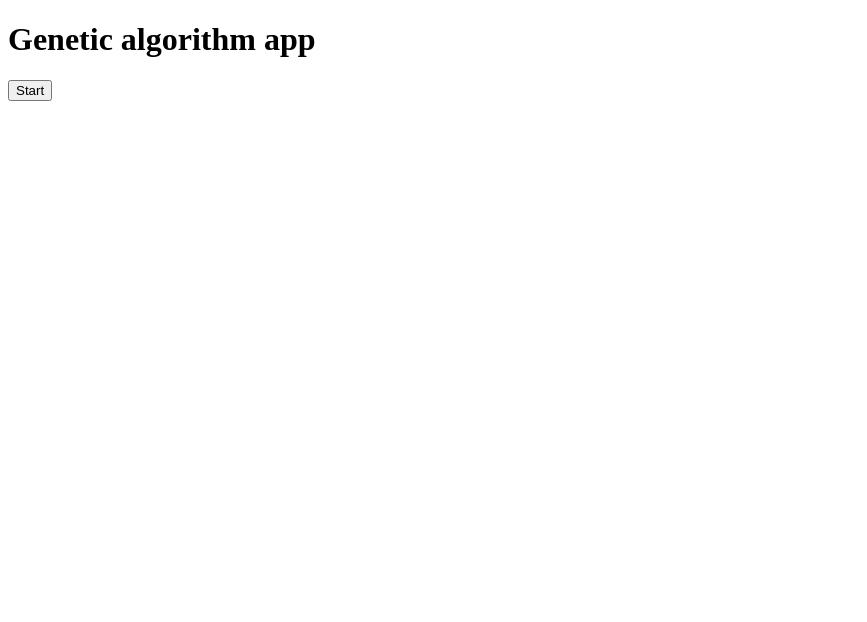
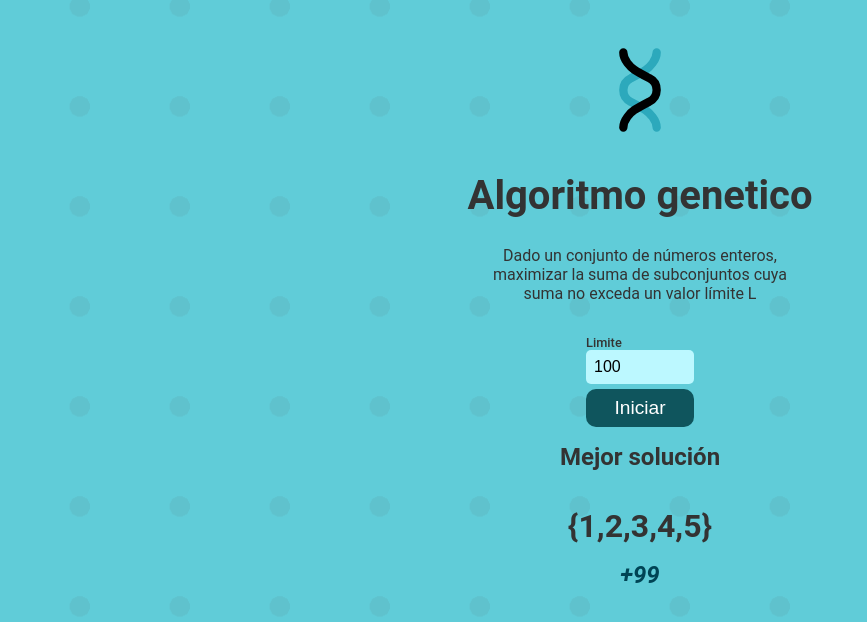
Before and after one commit to RicardoArce2404/tarea-2-aa, a Flask app: page / in a window 1280 px wide. Shown: the top 622 px of the page, without its empty margins (0-867 px from the left). Run offline with Flask 3, Linux system fonts and the light colour scheme; some libraries are stand-ins or nearby versions.

Commit message:
basic gui prototype

```diff
--- a/static/css/index.css
+++ b/static/css/index.css
@@ -0,0 +1,124 @@
+@keyframes moveBackground {
+    from {
+        background-position: 0 0;
+    }
+    to {
+        background-position: 100% 100%;
+    }
+}
+
+@keyframes buttonPress {
+    0% {
+        transform: scale(1);
+    }
+    100% {
+        transform: scale(0.95);
+    }
+}
+
+body {
+    --background-primary: #60ccd8;
+    --background-secondary: #5fc2cd;
+
+    /* rotate background 45 degrees */
+    background-color: #e5e5f7;
+    background-image: radial-gradient(var(--background-secondary) 10px, transparent 10px), radial-gradient(var(--background-secondary) 10px, var(--background-primary) 10px);
+    background-size: 100px 100px;
+    background-position: 0 0, 20px 20px;
+    animation: moveBackground 60s linear infinite;
+
+    font-family: 'Roboto', sans-serif;
+}
+
+img {
+    display: block;
+    margin-left: auto;
+    margin-right: auto;
+    margin-top: 2rem;
+    width: 100px;
+}
+
+h1 {
+    font-size: 2.5rem;
+    font-weight: 700;
+    color: #333;
+    text-align: center;
+    margin-top: 2rem;
+}
+
+h2 {
+    font-size: 1.5rem;
+    font-weight: 600;
+    color: #333;
+    text-align: center;
+    margin-top: 1rem;
+}
+
+.container {
+    display: flex;
+    flex-direction: column;
+    justify-content: center;
+    align-items: center;
+}
+
+.limit-select {
+    display: flex;
+    flex-direction: column;
+    justify-content: center;
+}
+
+label {
+    font-size: 0.8rem;
+    font-weight: 500;
+    color: #333;
+    margin-top: 1rem;
+}
+
+input {
+    font-size: 1rem;
+    padding: 0.5rem;
+    background-color: #bcf8ff;
+    border: none;
+    border-radius: 5px;
+}
+
+p {
+    font-size: 1rem;
+    color: #333;
+    text-align: center;
+    margin-top: 1rem;
+}
+
+button {
+    background-color: #0f555d;
+    color: #fff;
+    font-size: 1.2rem;
+    font-weight: 500;
+    padding: 0.5rem 1rem;
+    border: none;
+    border-radius: 10px;
+    margin-top: 5px;
+    transition: transform 0.2s;
+}
+
+button:hover {
+    cursor: pointer;
+    background-color: #206e76;
+}
+
+button:active {
+    animation: buttonPress 0.1s ease-in-out forwards;
+}
+
+#best-set {
+    margin-top: 10px;
+    font-size: 2rem;
+    font-weight: 700;
+}
+
+#best-sum {
+    margin-top: 5px;
+    font-size: 1.5rem;
+    font-weight: 600;
+    color: #004455;
+}
--- a/templates/index.html
+++ b/templates/index.html
@@ -5,12 +5,31 @@
     <meta name="viewport" content="width=device-width, initial-scale=1.0">
     <title>Genetic algorithm</title>
     <link rel="icon" type="image/svg+xml" href="/static/assets/genetic-icon.svg">
-    <script src="/static/css/index.css" defer></script>
     <script src="https://cdnjs.cloudflare.com/ajax/libs/socket.io/4.0.1/socket.io.js" integrity="sha512-q/dWJ3kcmjBLU4Qc47E4A9kTB4m3wuTY7vkFJDTZKjTs8jhyGQnaUrxa0Ytd0ssMZhbNua9hE+E7Qv1j+DyZwA==" crossorigin="anonymous"></script>
     <script src="/static/js/index.js" defer></script>
+    <link rel="stylesheet" href="/static/css/index.css">
 </head>
 <body>
-    <h1>Genetic algorithm app</h1>
-    <button id="start" onclick="startTest()">Start</button>
+  <div class="container">
+    <div class="header">
+      <img class="header-img" src="/static/assets/genetic-icon.svg" alt="Genetic algorithm icon">
+      <h1>Algoritmo genetico</h1>
+      <p>Dado un conjunto de números enteros,</br>
+        maximizar la suma de subconjuntos cuya </br>
+        suma no exceda un valor límite L</p>
+    </div>
+    <div class="limit-select">
+      <label for="limit">Limite</label>
+      <input type="number" id="limit" name="limit" min="1" max="100000" value="100">
+      <button id="start">Iniciar</button>
+    </div>
+    <div class="best-solution container">
+      <h2>Mejor solución</h2>
+      <div class="solution">
+        <p><span id="best-set">{1,2,3,4,5}</span></p>
+        <p><i><span id="best-sum">+99</span></i></p>
+      </div>
+    </div>
+  </div
 </body>
 </html>
```
